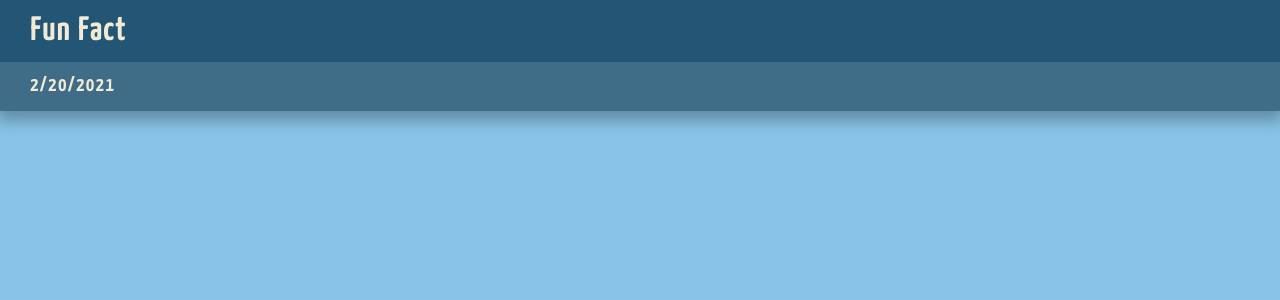
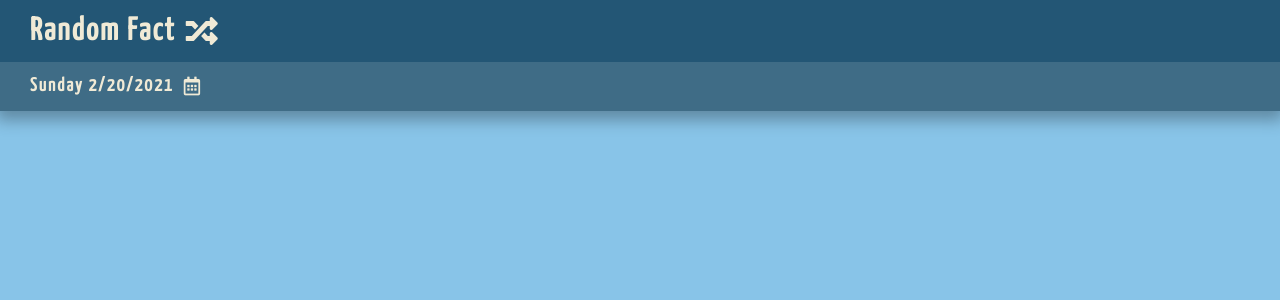
Before and after one commit to CeasarCyrillus/RandomFact, a React (Create React App) app: page / in a window 1280 px wide. Shown: the top 300 px of the page. Built offline with nearby package versions, Linux system fonts and the light colour scheme; no server answers.

Commit message:
Added icons to the header

```diff
--- a/public/index.html
+++ b/public/index.html
@@ -2,21 +2,20 @@
 <html lang="en">
   <head>
     <meta charset="utf-8" />
-    <link rel="icon" href="%PUBLIC_URL%/favicon.ico" />
     <meta name="viewport" content="width=device-width, initial-scale=1" />
     <meta name="theme-color" content="#000000" />
     <meta
       name="description"
       content="Web site created using create-react-app"
     />
-    <link rel="apple-touch-icon" href="%PUBLIC_URL%/logo192.png" />
     <!--
       manifest.json provides metadata used when your web app is installed on a
       user's mobile device or desktop. See https://developers.google.com/web/fundamentals/web-app-manifest/
     -->
-    <link rel="manifest" href="%PUBLIC_URL%/manifest.json" />
     <link rel="preconnect" href="https://fonts.gstatic.com">
     <link href="https://fonts.googleapis.com/css2?family=Yanone+Kaffeesatz&display=swap" rel="stylesheet">
+    <link href="https://cdnjs.cloudflare.com/ajax/libs/font-awesome/5.13.0/css/all.min.css" rel="stylesheet">
+
     <!--
       Notice the use of %PUBLIC_URL% in the tags above.
       It will be replaced with the URL of the `public` folder during the build.
--- a/src/Header.css
+++ b/src/Header.css
@@ -4,7 +4,7 @@
     color: #f0ead6;
     font-family: 'Yanone Kaffeesatz', sans-serif;
     letter-spacing: 2px;
-    box-shadow: 0px 5px 15px 4px rgba(0, 0, 0, .3);
+    box-shadow: 0 5px 15px 4px rgba(0, 0, 0, .3);
 }
 
 .header-text{
@@ -20,3 +20,8 @@
 .secondary-header {
     background-color: #3f6c86;
 }
+
+.header-icon {
+    margin-left: 10px;
+    vertical-align: bottom;
+}
--- a/src/Header.tsx
+++ b/src/Header.tsx
@@ -2,16 +2,32 @@ import React from "react";
 import "./Header.css"
 
 export const Header = () => {
-  const today = new Date().toLocaleDateString()
+  const now = new Date();
+  const currentWeekDay = weekDays[now.getDay()];
+  const currentDate = now.toLocaleDateString();
   return(
     <div className={"header-wrapper"}>
       <header className={"primary-header"}>
-        <h1 className={"header-text"}>Fun Fact</h1>
+        <h1 className={"header-text"}>
+          Random Fact
+          <i className="fas fa-random header-icon"/>
+        </h1>
       </header>
       <header className={"secondary-header"}>
-        <h3 className={"header-text"}>{today}</h3>
+        <h3 className={"header-text"}>{`${currentWeekDay} ${currentDate}`}
+          <i className="far fa-calendar-alt header-icon"/>
+        </h3>
       </header>
     </div>
     )
 
 }
+const weekDays = [
+  "Monday",
+  "Tuesday",
+  "Wednesday",
+  "Thursday",
+  "Friday",
+  "Saturday",
+  "Sunday"
+];
--- a/src/Post.css
+++ b/src/Post.css
@@ -8,16 +8,16 @@ body{
 
 .post-wrapper{
     width: 99vw;
-    max-width: 800px;
+    max-width: 900px;
     background-color: #235675;
     border-radius: 15px;
     box-shadow: 2px 5px 10px 5px rgba(0, 0, 0, 0.3);
 
     margin: 0;
     position: absolute;
-    top: 40%;
+    top: 50%;
     left: 50%;
-    transform: translate(-50%, -40%);
+    transform: translate(-50%, -50%);
 }
 
 .post-title{
```
